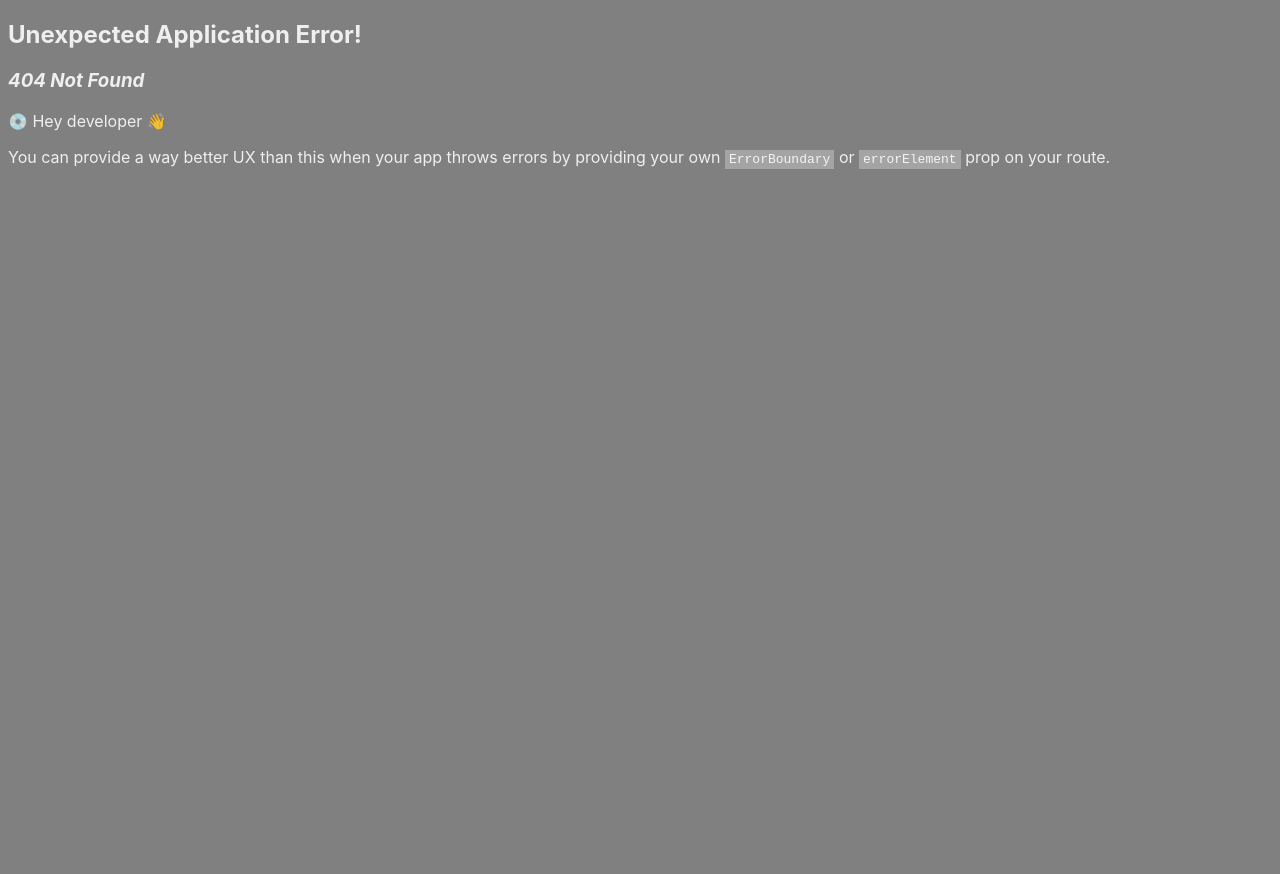
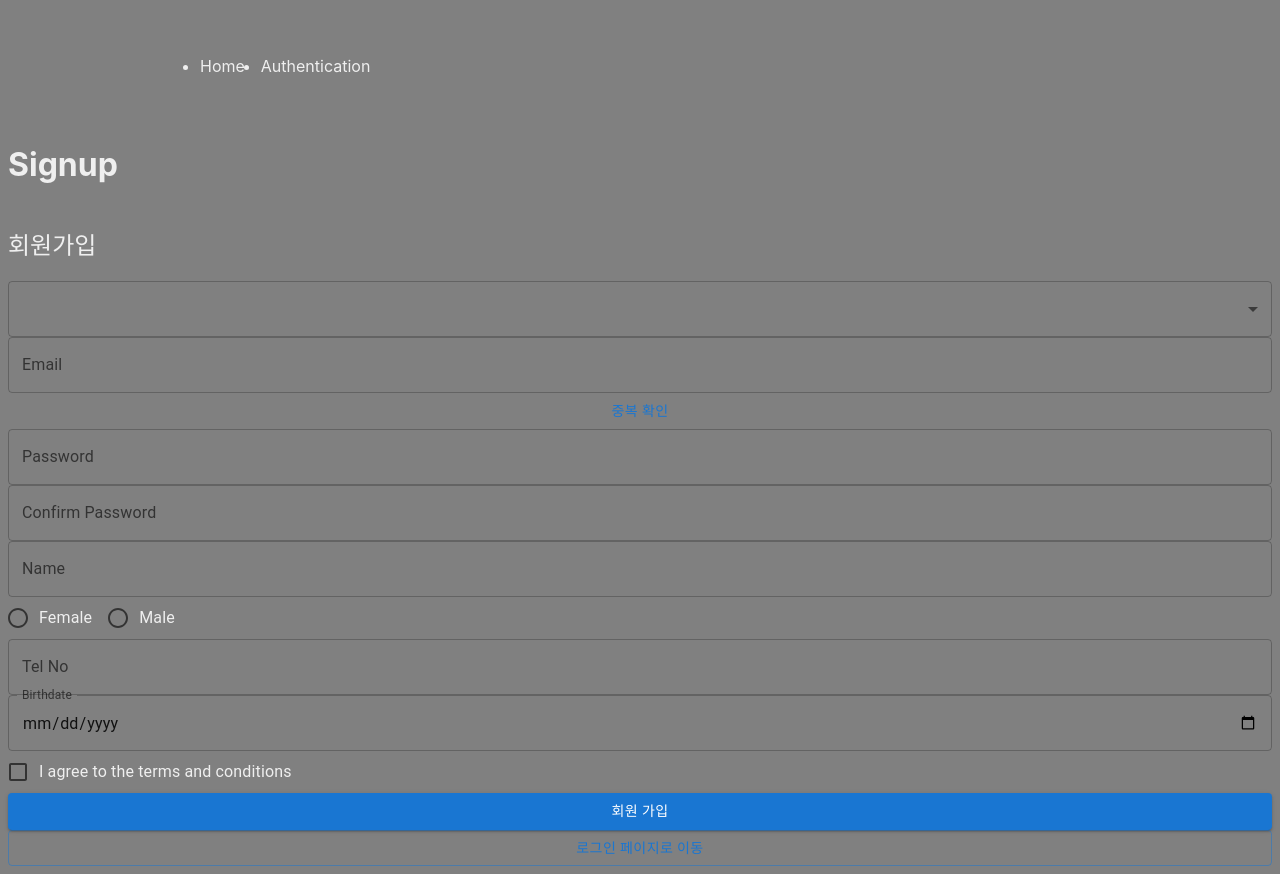
Before and after one commit to k8s12-CacaoEnt/dd, a React (Vite) app: page /signup in a window 1280 px wide. Before the commit this address had no page. Before the commit the page ends 800 px from the top, so only its background shows below. Built offline with nearby package versions, Linux system fonts and the light colour scheme; a web font is replaced by a local one.

Commit message:
Feat: login, signup 페이지 추가

```diff
--- a/package.json
+++ b/package.json
@@ -14,6 +14,7 @@
     "@emotion/styled": "^11.11.0",
     "@mui/icons-material": "^5.11.16",
     "@mui/material": "^5.13.5",
+    "axios": "^1.4.0",
     "react": "^18.2.0",
     "react-dom": "^18.2.0",
     "react-lazy-load-image-component": "^1.6.0",
--- /dev/null
+++ b/src/pages/Login.jsx
@@ -0,0 +1,61 @@
+import React, { useState } from 'react';
+import TextField from '@mui/material/TextField';
+import Button from '@mui/material/Button';
+// import LoginError from './LoginError';
+import { useNavigate } from 'react-router-dom';
+// import AuthService from "../services/AuthService.js";
+import Box from '@mui/material/Box';
+
+function LoginPage() {
+    const [step, setStep] = useState(1);
+    const [username, setUsername] = useState('');
+    const [password, setPassword] = useState('');
+    const [showError, setShowError] = useState(false);
+    const navigate = useNavigate();
+
+    const handleSignUp = () => {
+        navigate('/signup');
+    }
+
+    const handleLogin = (e) => {
+        e.preventDefault();
+
+        // AuthService.login({memberEmail: username, memberPassword: password}).then(
+        //     () => {
+        //         navigate("/");
+        //     },
+        //     (error) => {
+        //         const resMessage =
+        //             (error.response &&
+        //                 error.response.data &&
+        //                 error.response.data.message) ||
+        //             error.message ||
+        //             error.toString();
+
+        //         console.log(resMessage);
+        //     }
+        // );
+    }
+
+
+
+    return (
+        <div className="LoginPage">
+            <h1>Login</h1>
+
+            {step === 1 && (
+                <Box sx={{ display: 'flex', flexDirection: 'column' }}>
+                    <TextField id="outlined-basic" label="Email" variant="outlined" onChange={e => setUsername(e.target.value)} />
+                    <TextField id="outlined-password-input" label="Password" type="password" autoComplete="current-password" variant="outlined" onChange={e => setPassword(e.target.value)} />
+                    <Box sx={{ display: 'flex', justifyContent: 'space-between' }}>
+                        <Button onClick={handleSignUp} variant="outlined" color="primary">Sign Up</Button>
+                        <Button onClick={handleLogin} variant="contained" color="primary">Login</Button>
+                        {/* {showError && <LoginError resetStep={() => setStep(1)} />} */}
+                    </Box>
+                </Box>
+            )}
+        </div>
+    );
+}
+
+export default LoginPage;
--- /dev/null
+++ b/src/pages/Signup.jsx
@@ -0,0 +1,68 @@
+import { useState } from 'react';
+import TextField from '@mui/material/TextField';
+import Button from '@mui/material/Button';
+import Radio from '@mui/material/Radio';
+import RadioGroup from '@mui/material/RadioGroup';
+import FormControlLabel from '@mui/material/FormControlLabel';
+import Checkbox from '@mui/material/Checkbox';
+import Select from '@mui/material/Select';
+import { useNavigate } from 'react-router-dom';
+import MenuItem from '@mui/material/MenuItem';
+
+function SignupPage() {
+    const [memberType, setMemberType] = useState(''); // Fill the initial value appropriately
+    const [memberEmail, setMemberEmail] = useState('');
+    const [memberPassword, setMemberPassword] = useState('');
+    const [memberConfirmPassword, setMemberConfirmPassword] = useState('');
+    const [memberName, setMemberName] = useState('');
+    const [memberGender, setMemberGender] = useState('');
+    const [memberTelNo, setMemberTelNo] = useState('');
+    const [memberBirthDt, setMemberBirthDt] = useState(null);
+    const [agreedTerms, setAgreedTerms] = useState(false);
+    const navigate = useNavigate();
+
+    function handleSignup(event) {
+        event.preventDefault();
+        // 아래의 코드는 가상의 예시로, 실제 회원가입 로직에 따라 작성하셔야 합니다.
+        // let isSuccess = signup(); // 가입 성공 여부 확인
+        // if (isSuccess) {
+        //     window.location.href = "/login"; // 가입 성공 시 로그인 페이지로 이동
+        // }
+    }
+
+    function checkEmailDuplicate() {
+        // Implement email checking logic
+    }
+
+    return (
+        <div className="SignupPage">
+            <h1>Signup</h1>
+            <div className="SignupForm" style={{ display: 'flex', flexDirection: 'column' }}>
+            <h2>회원가입</h2>
+            <Select id="type-input" label="Type" variant="outlined" value={memberType} onChange={e => setMemberType(e.target.value)}>
+                <MenuItem value="actor">배우</MenuItem>
+                <MenuItem value="model">모델</MenuItem>
+                <MenuItem value="voiceActor">성우</MenuItem>
+            </Select>
+            <TextField id="email-input" label="Email" variant="outlined" value={memberEmail} onChange={e => setMemberEmail(e.target.value)} />
+            <Button onClick={checkEmailDuplicate}>중복 확인</Button>
+            <TextField id="password-input" label="Password" type="password" autoComplete="current-password" variant="outlined" value={memberPassword} onChange={e => setMemberPassword(e.target.value)} />
+            <TextField id="confirmPassword-input" label="Confirm Password" type="password" autoComplete="current-password" variant="outlined" value={memberConfirmPassword} onChange={e => setMemberConfirmPassword(e.target.value)} />
+
+            <TextField id="name-input" label="Name" variant="outlined" value={memberName} onChange={e => setMemberName(e.target.value)} />
+            <RadioGroup row value={memberGender} onChange={e => setMemberGender(e.target.value)}>
+                <FormControlLabel value="female" control={<Radio />} label="Female" />
+                <FormControlLabel value="male" control={<Radio />} label="Male" />
+            </RadioGroup>
+            <TextField id="telNo-input" label="Tel No" variant="outlined" value={memberTelNo} onChange={e => setMemberTelNo(e.target.value)} />
+            <TextField id="birthdate-input" label="Birthdate" type="date" InputLabelProps={{ shrink: true }} value={memberBirthDt} onChange={e => setMemberBirthDt(e.target.value)} />
+            <FormControlLabel control={<Checkbox checked={agreedTerms} onChange={e => setAgreedTerms(e.target.checked)} />} label="I agree to the terms and conditions" />
+            <Button variant="contained" color="primary" onClick={handleSignup}>회원 가입</Button>
+            <Button variant="outlined" color="primary" onClick={() => navigate('/login')}>로그인 페이지로 이동</Button>
+        </div>
+
+        </div>
+        );
+}
+
+export default SignupPage;
```
Also changed, not shown: src/App.jsx (+10 -0 lines).
